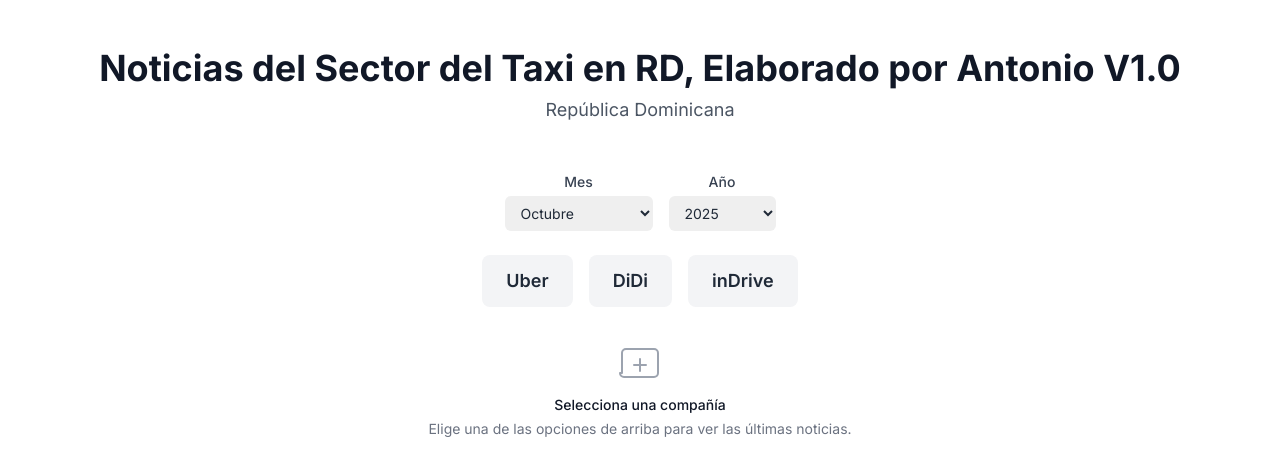
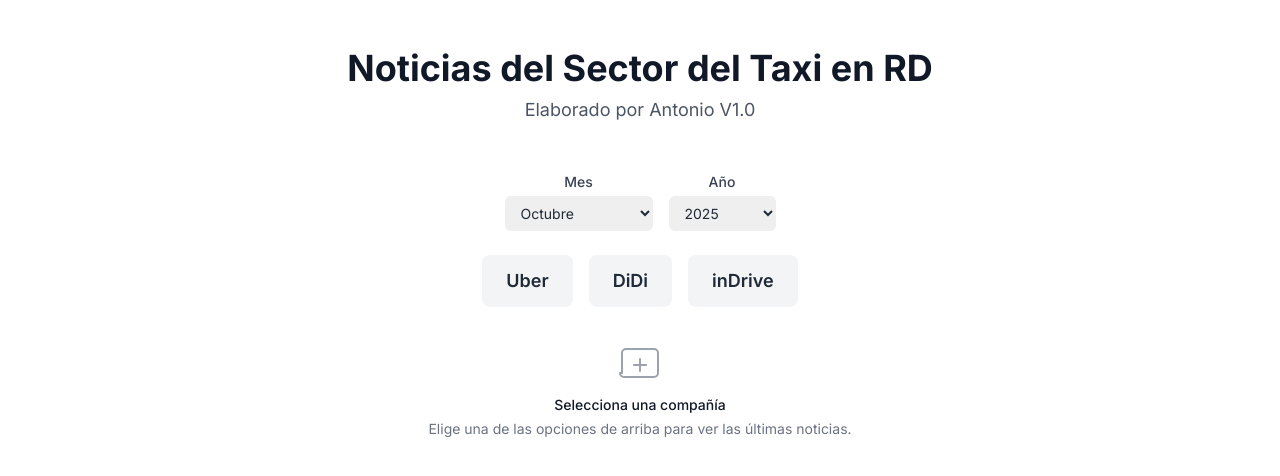
Before and after one commit to oregano24k/noticias, a plain HTML site: page index.html in a window 1280 px wide. Drawn offline with nearby package versions, Linux system fonts and the light colour scheme.

Commit message:
Update index.html

```diff
--- a/index.html
+++ b/index.html
@@ -36,8 +36,8 @@
 <body class="bg-white text-gray-800 antialiased">
     <div class="container mx-auto px-4 py-8 md:py-12">
         <header class="text-center mb-8 md:mb-12">
-            <h1 class="text-3xl md:text-4xl font-bold text-gray-900">Noticias del Sector del Taxi en RD, Elaborado por Antonio V1.0</h1>
-            <p class="text-lg text-gray-600 mt-2">República Dominicana</p>
+            <h1 class="text-3xl md:text-4xl font-bold text-gray-900">Noticias del Sector del Taxi en RD</h1>
+            <p class="text-lg text-gray-600 mt-2">Elaborado por Antonio V1.0</p>
         </header>
 
         <main>
```
